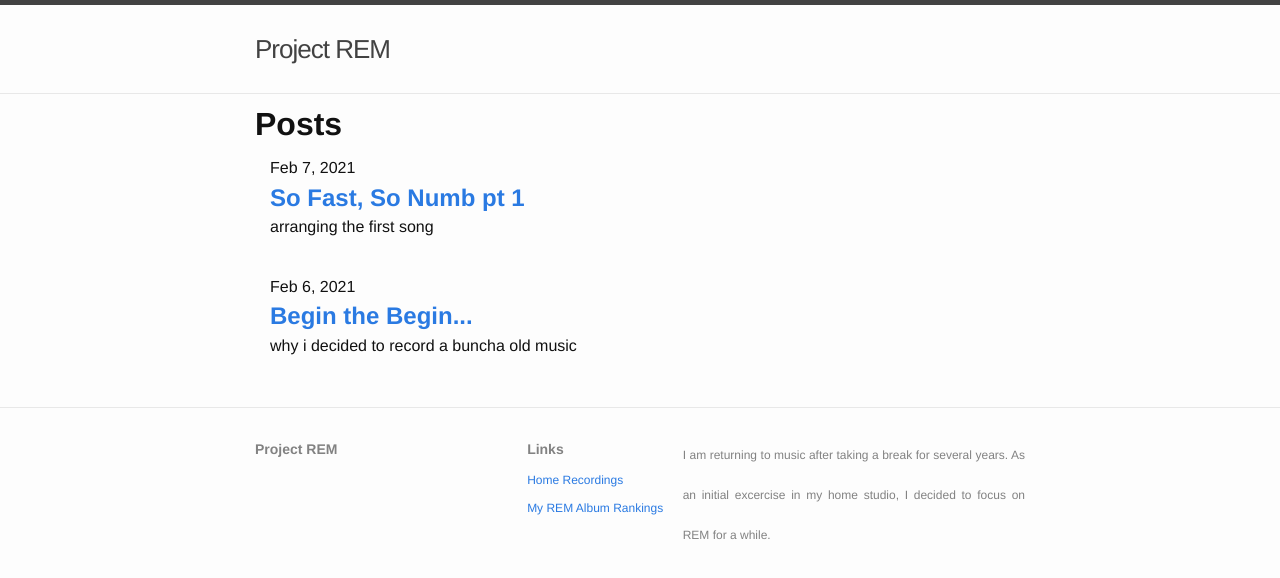
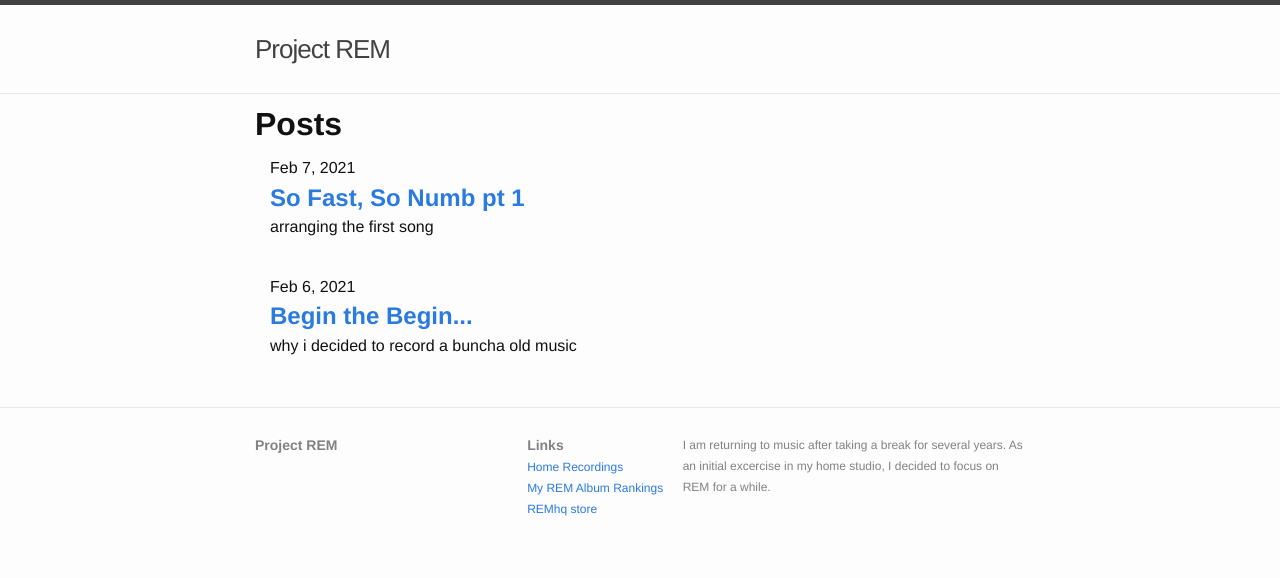
Before and after one commit to slatron/slatron.github.io, a Jekyll site: the page built from index.html, in a window 1280 px wide. Shown: the top 578 px of the page. Built offline with Jekyll 4.4.1, drawn with Linux system fonts in a browser that asks for light colours; the list of posts is cut into pages by our own code.

Commit message:
add rem hq link to footer

```diff
--- a/_includes/footer.html
+++ b/_includes/footer.html
@@ -13,6 +13,9 @@
           </li>
           <li>
             <a href="https://slatron.github.io/comics/rem-rank.html" target="_blank">My REM Album Rankings</a>
+          </li>
+          <li>
+            <a href="https://www.remhq.com/store/" target="_blank">REMhq store</a>
           </li>
           <!-- {% if site.github_username %}
           <li>
@@ -31,7 +34,7 @@
       </div>
 
       <div class="footer-col  footer-col-3">
-        <p class="text">{{ site.description }}</p>
+        <span class="text">{{ site.description }}</span>
       </div>
     </div>
 
--- a/_sass/_header.scss
+++ /dev/null
@@ -1,3 +0,0 @@
-// /**
-//  * Site header changes
-//  */
--- a/_sass/layout/_footer.scss
+++ b/_sass/layout/_footer.scss
@@ -5,11 +5,12 @@
   font-size: 12px;
   border-top: 1px solid $grey-color-light;
   padding: $spacing-unit 0;
+  line-height: $base-line-height * 0.75;
 }
 
 .footer-heading {
   font-size: 14px;
-  margin-bottom: $spacing-unit / 4;
+  margin-bottom: $spacing-unit / 8;
 }
 
 .contact-list {
```
